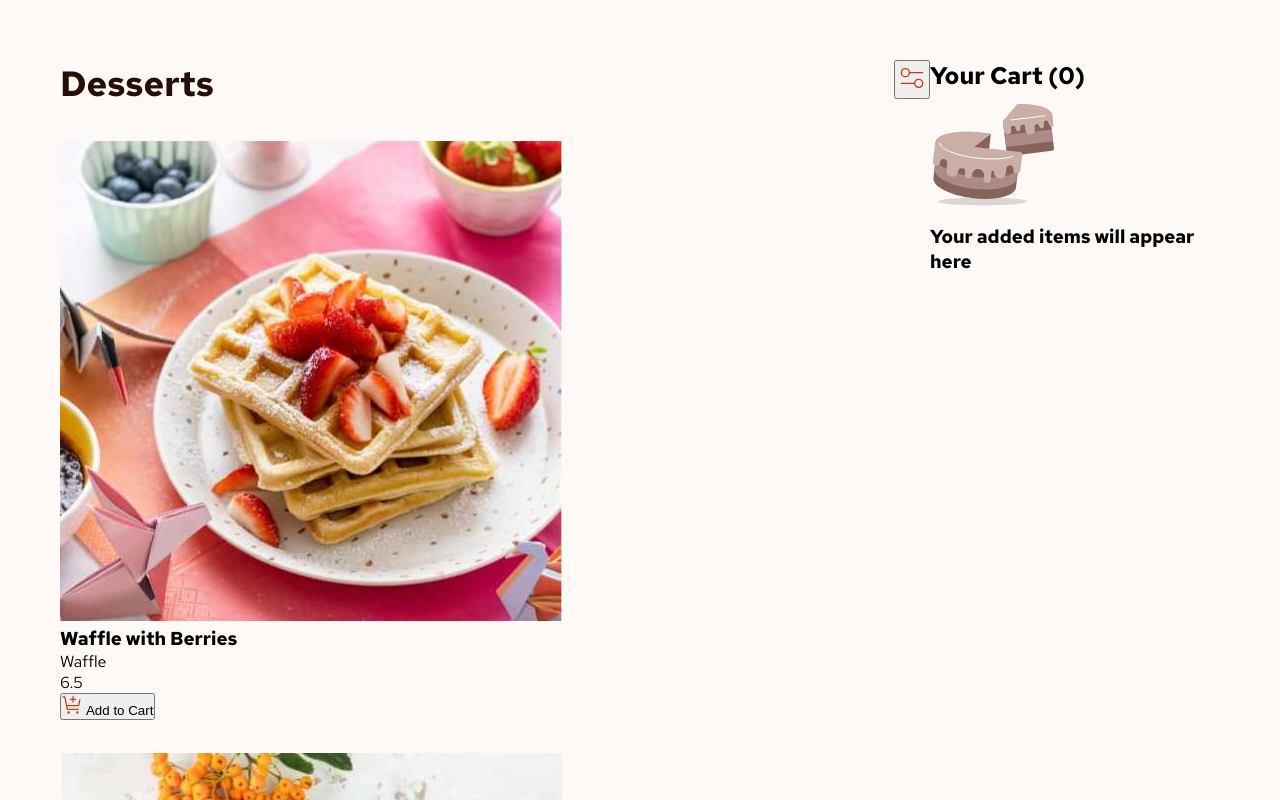
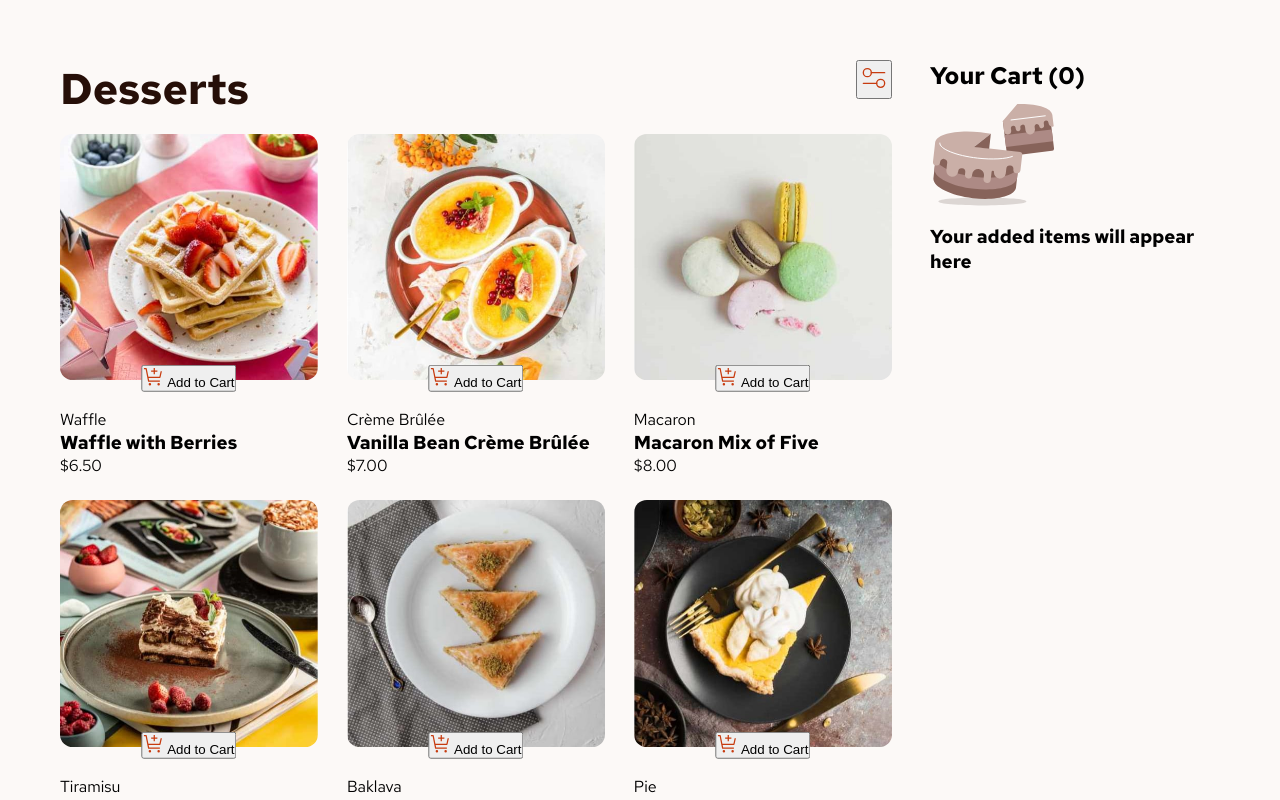
Before and after one commit to ktzazz/product-list-with-cart-main-twenty-three-, a React (Vite) app: page / in a window 1280 px wide. Shown: the top 800 px of the page. Built offline with nearby package versions, Linux system fonts and the light colour scheme.

Commit message:
product card scss

```diff
--- a/src/cart.jsx
+++ b/src/cart.jsx
@@ -28,11 +28,10 @@ export const Cart = () => {
               <div className="item__num">
                 <span className="item__qty">{item.quantity}x</span>
                 <span className="item__price">
-                  @{""}
-                  {item.price}
+                  @{""}${item.price.toFixed(2)}
                 </span>
                 <span className="item__total">
-                  {item.price * item.quantity}
+                  ${(item.price * item.quantity).toFixed(2)}
                 </span>
               </div>
               <button onClick={() => removeItem(item.name)}>
--- a/src/productsCard.jsx
+++ b/src/productsCard.jsx
@@ -3,8 +3,8 @@ import { BtnCart } from "./addCart";
 
 export const Items = ({ product }) => {
   return (
-    <div className="product__grid">
-      <div className="product__card">
+    <div className="product__card">
+      <div className="pic__cont">
         <picture>
           <source
             media="(min-width: 1024px)"
@@ -18,11 +18,14 @@ export const Items = ({ product }) => {
           />
           <img src={product.image.mobile} alt={product.name} />
         </picture>
-
+        <div className="btn__addTo">
+          <BtnCart product={product} />
+        </div>
+      </div>
+      <div className="txt__productCard">
+        <p className="category">{product.category}</p>
         <h3>{product.name}</h3>
-        <p>{product.category}</p>
-        <p>{product.price}</p>
-        <BtnCart product={product} />
+        <p className="price">${product.price.toFixed(2)}</p>
       </div>
     </div>
   );
--- a/src/scss/App.scss
+++ b/src/scss/App.scss
@@ -40,13 +40,19 @@
 }
 
 h1 {
-  font-size: var(--h1-f-size);
+  font-size: calc(var(--h1-f-size) + 1vh);
   color: var(--rose-900);
   font-weight: var(--weight-700);
+  @include m.responsive(desktop-xl) {
+    font-size: calc(var(--h1-f-size) + 2.5vh);
+  }
 }
 
 .dessert_filter__cont {
   display: flex;
   justify-content: space-between;
   align-items: flex-start;
+  @include m.responsive(tablet) {
+    margin-inline-end: 3vw;
+  }
 }
--- a/src/scss/_mixins.scss
+++ b/src/scss/_mixins.scss
@@ -13,7 +13,9 @@ $breakpoints: (
   // 760px (iPad/Tablets)
   desktop: 64em,
   // 1024px (Laptops/Tablets Pro)
-  desktop-lg: 90em, // 1440px (Monitor de escritorio)
+  desktop-lg: 90em,
+  // 1440px (Monitor de escritorio)
+  desktop-xl: 120em, // 1920px (Monitor de escritorio grande)
 );
 
 @mixin responsive($size) {
--- a/src/scss/productList.scss
+++ b/src/scss/productList.scss
@@ -3,11 +3,14 @@
 .product__grid {
   display: flex;
   flex-direction: column;
-  gap: m.rem(16);
+  row-gap: 3vh;
   margin-block-start: calc(m.rem(33) - 2vh);
   @include m.responsive(tablet) {
     flex-direction: row;
     flex-wrap: wrap;
+
+    justify-content: space-between;
+    margin-inline-end: 3vw;
   }
 }
 
--- a/src/scss/productsCard.scss
+++ b/src/scss/productsCard.scss
@@ -0,0 +1,35 @@
+@use "mixins" as m;
+
+.product__card {
+  display: flex;
+  flex-direction: column;
+  width: 100%;
+  height: auto;
+  gap: 3vh;
+  @include m.responsive(tablet) {
+    width: 47%;
+  }
+  @include m.responsive(desktop) {
+    width: 31%;
+  }
+}
+
+picture {
+  img {
+    width: 100%;
+    height: auto;
+    object-fit: contain;
+    border-radius: 5%;
+  }
+}
+
+.pic__cont {
+  position: relative;
+}
+
+.btn__addTo {
+  position: absolute;
+  bottom: 0;
+  left: 50%;
+  transform: translate(-50%, 25%);
+}
```
